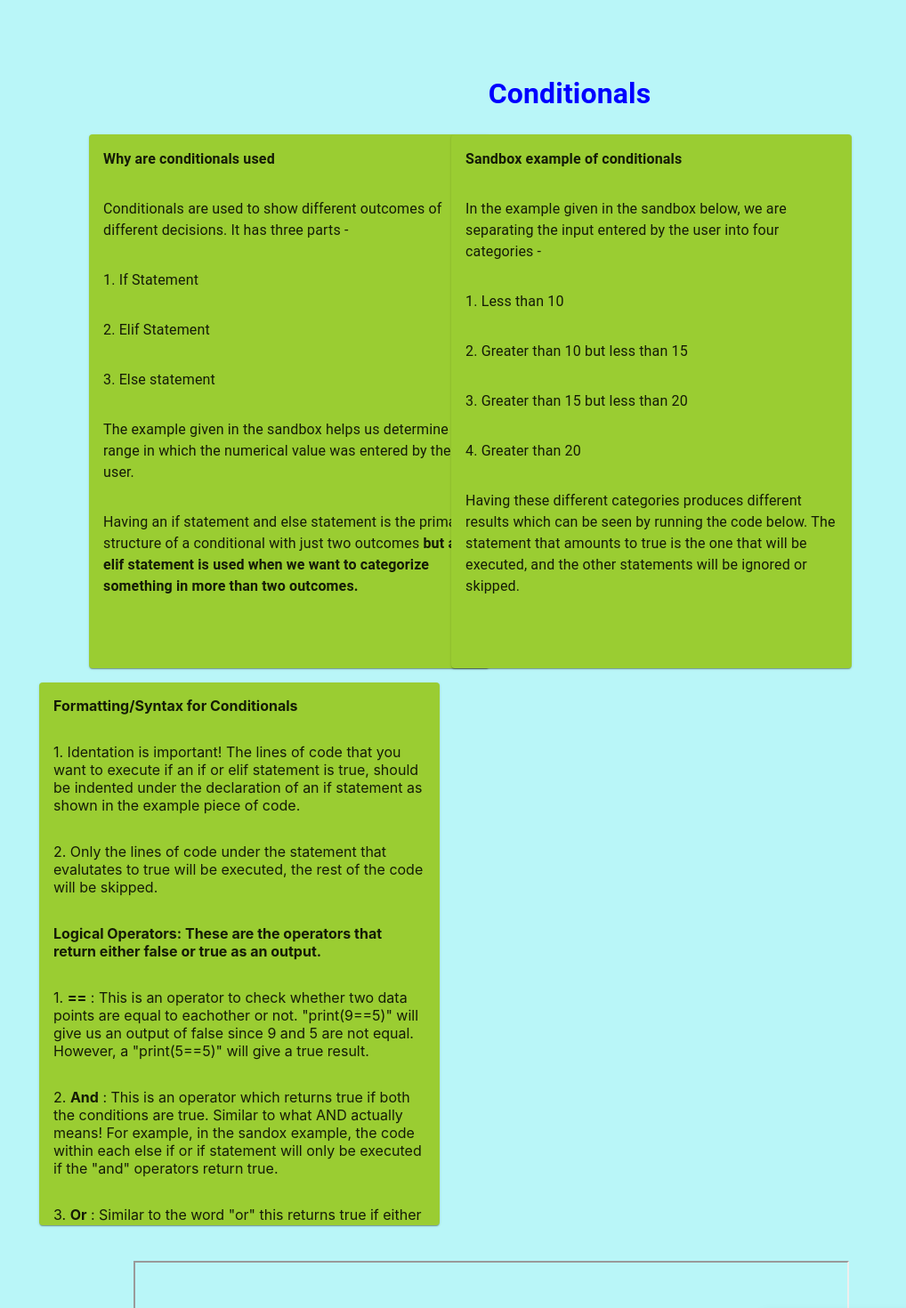
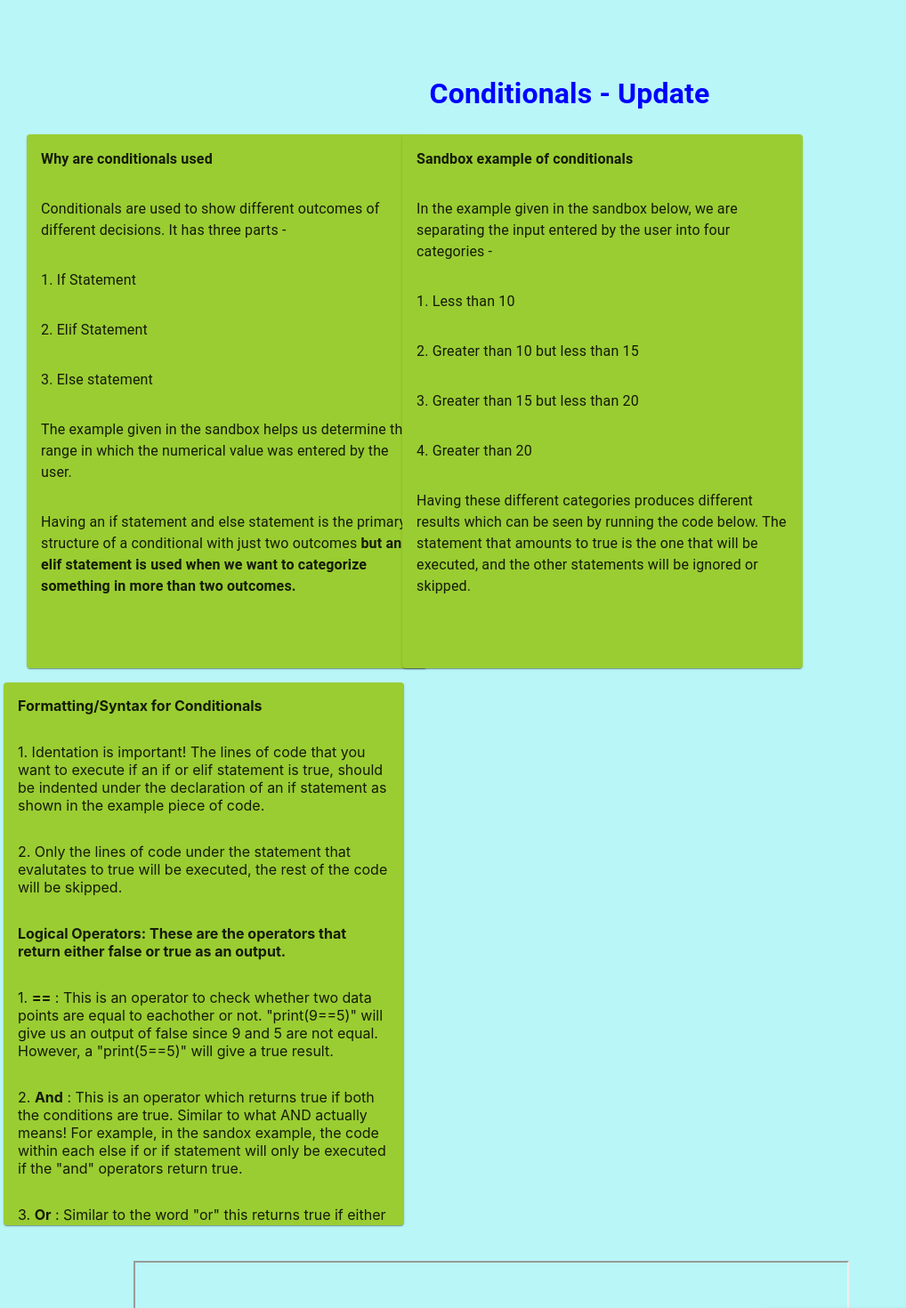
Before and after one commit to sqs6805/WepoPythonTutorial, a React (Create React App) app: page /Conditionals in a window 1280 px wide. Shown: the top 1470 px of the page at 89% size, without its empty margins (0-1018 px from the left). Built offline with nearby package versions, Linux system fonts and the light colour scheme; grey boxes are pictures that could not be loaded.

Commit message:
formatting is not it

```diff
--- a/src/Conditionals.js
+++ b/src/Conditionals.js
@@ -10,11 +10,11 @@ function Conditionals(){
             <br></br>
             <br></br>
             <Typography color="Primary">
-                <h1 align="center">Conditionals</h1>
+                <h1 align="center">Conditionals - Update</h1>
                 </Typography>
             <Grid container spacing={2}>
                 <Grid item sm={4}>
-                    <Card style={{marginLeft:"100px", width:"450px", height:"600px", backgroundColor:"yellowgreen"}}>
+                    <Card style={{marginLeft:"30px", width:"450px", height:"600px", backgroundColor:"yellowgreen"}}>
                 <Typography align="left" gutterBottom>
                    <CardContent>
                     <b>Why are conditionals used </b>
@@ -44,7 +44,7 @@ function Conditionals(){
                 <br></br>
                 <br></br>
                 <Grid item sm={4}>
-                <Card style={{marginLeft:"75px", width:"450px", height:"600px", backgroundColor:"yellowgreen"}}>
+                <Card style={{marginLeft:"20px", width:"450px", height:"600px", backgroundColor:"yellowgreen"}}>
                 <Typography align="left" gutterBottom>
                     <CardContent>
                         <b>Sandbox example of conditionals</b>
@@ -70,7 +70,7 @@ function Conditionals(){
                 </Typography>
                 </Card>
                 </Grid>
-                <Card style={{marginTop:"16px", width:"450px", height:"610px", marginLeft:"60px", backgroundColor:"yellowgreen"}}>
+                <Card style={{marginTop:"16px", width:"450px", height:"610px", marginLeft:"20px", backgroundColor:"yellowgreen"}}>
                         <CardContent>
                             <b>Formatting/Syntax for Conditionals</b>
                         </CardContent>
```
